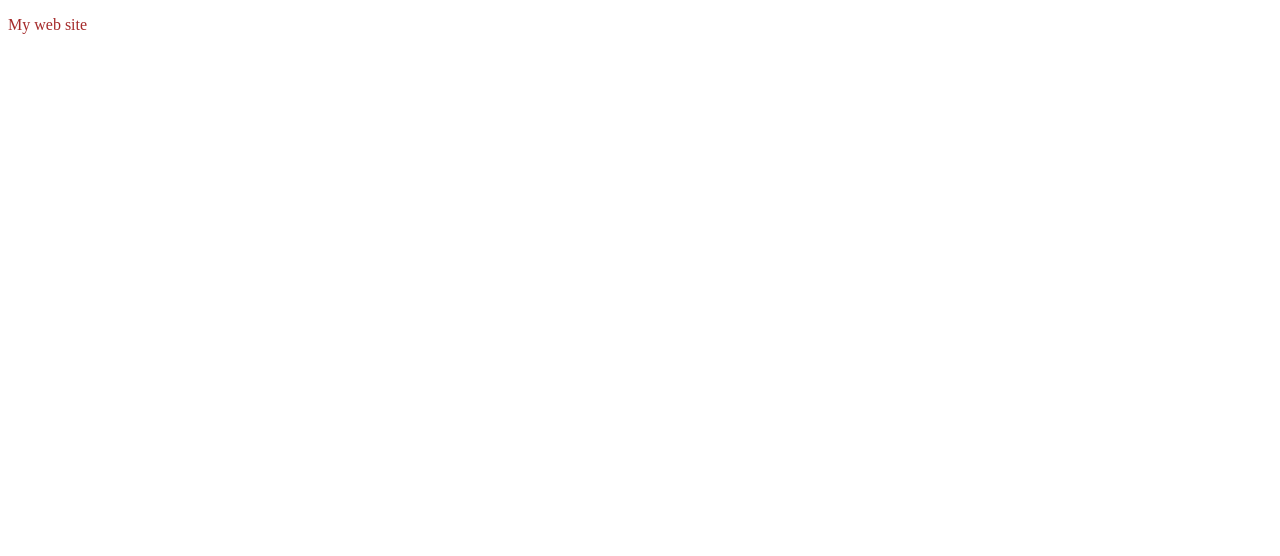
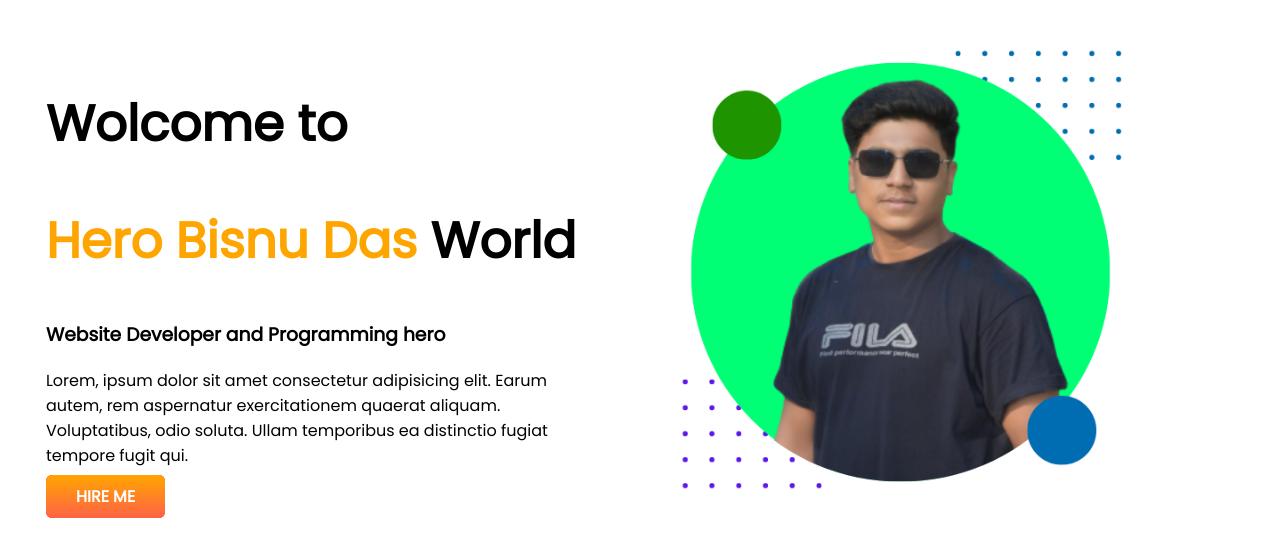
Before and after one commit to BisnuChandraDas/Bisnu-protofolieo, a plain HTML site: page index.html in a window 1280 px wide. Drawn offline with Linux system fonts and the light colour scheme.

Commit message:
Bisnu protofolie

```diff
--- a/index.html
+++ b/index.html
@@ -1,5 +1,6 @@
 <!DOCTYPE html>
 <html lang="en">
+
 <head>
     <meta charset="UTF-8">
     <meta http-equiv="X-UA-Compatible" content="IE=edge">
@@ -7,9 +8,30 @@
     <title>Bisnu Das First website</title>
     <link rel="stylesheet" href="style.css">
 
+    <link rel="preconnect" href="https://fonts.googleapis.com">
+    <link rel="preconnect" href="https://fonts.gstatic.com" crossorigin>
+    <link href="https://fonts.googleapis.com/css2?family=Poppins&display=swap" rel="stylesheet">
+
 </head>
+
 <body>
-    <P>My web site</P>
+    <section>
+        <div class="helf-width">
+            <h1>Wolcome to</h1>
+            <h1> <span class="bisnu">Hero Bisnu Das</span> World</h1>
+            <h3>Website Developer and Programming hero</h3>
+            <p>Lorem, ipsum dolor sit amet consectetur adipisicing elit. Earum autem, rem aspernatur exercitationem
+                quaerat
+                aliquam. Voluptatibus, odio soluta. Ullam temporibus ea distinctio fugiat tempore fugit qui.</p>
+
+            <a class="link-button" target="_blank" href="https://web.programming-hero.com/">HIRE ME</a>
+
+        </div>
+        <div class="helf-width">
+            <img src="images/bisnu11.png" alt="">
+        </div>
+    </section>
 
 </body>
+
 </html>
--- a/style.css
+++ b/style.css
@@ -1,3 +1,37 @@
-p{
-    color: brown;
+Body {
+    font-family: 'Poppins', sans-serif;
 }
+
+h1 {
+    font-size: 50px;
+}
+
+.bisnu {
+    color: orange;
+}
+
+section {
+    display: flex;
+}
+
+.helf-width {
+    width: 50%;
+    padding: 3%;
+
+}
+
+.helf-width img {
+    width: 80%;
+
+}
+
+.link-button {
+    text-decoration: none;
+    background-image: linear-gradient(orange, tomato);
+    background-color: red;
+    padding: 10px 30px;
+    border-radius: 6px;
+    color: white;
+    font-weight: 800;
+
+}
```
Also changed, not shown: images/bisnu1.png (added), images/bisnu11.png (added), images/bisnu2.png (added).
